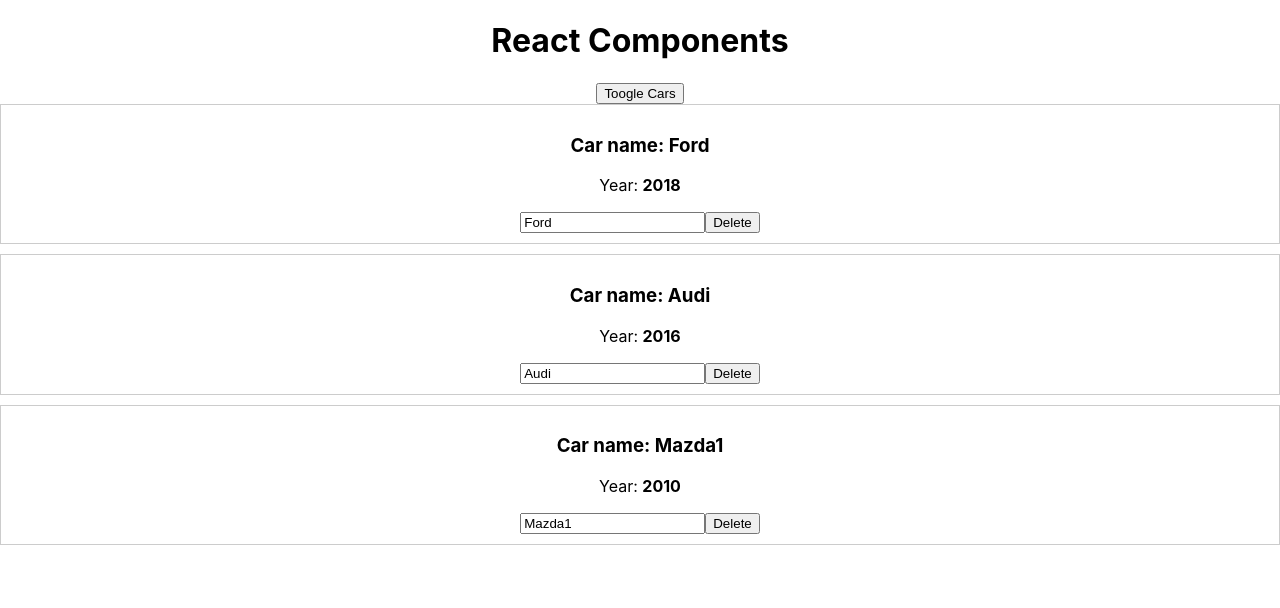
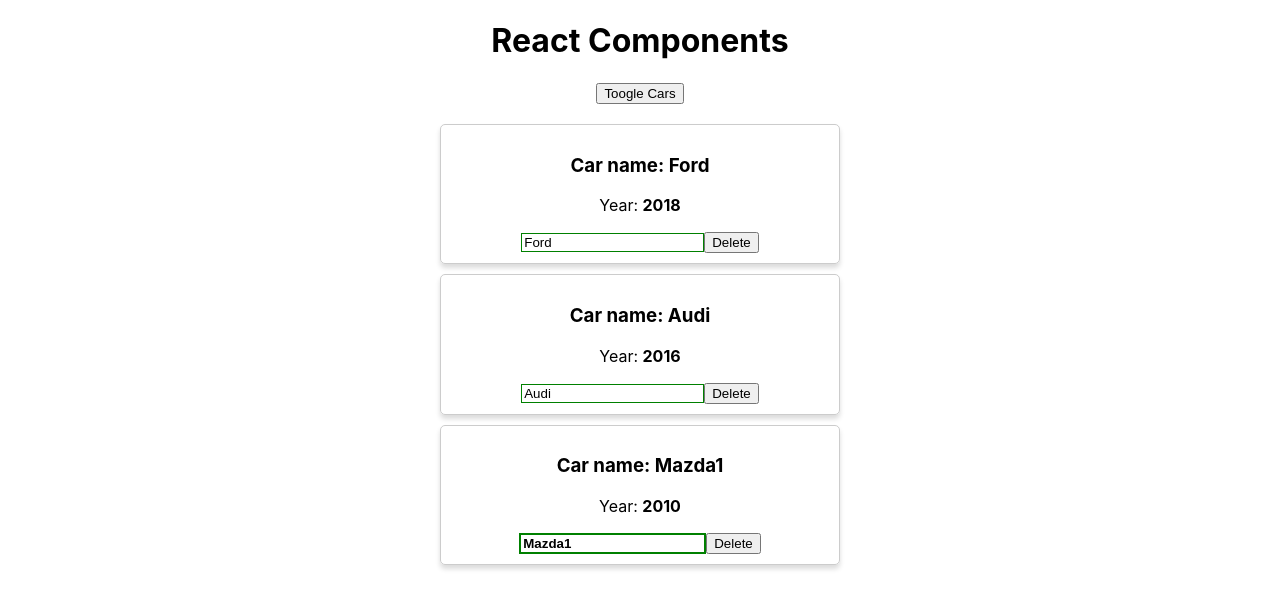
Before and after one commit to logshoy/reactjs, a React (Create React App) app in the folder reacttest/: page / in a window 1280 px wide. Both pictures are taken after a click on the button "Toogle Cars". Shown: the top 608 px of the page. Built offline with nearby package versions, Linux system fonts and the light colour scheme.

Commit message:
Save before ejecting

```diff
--- a/reacttest/package.json
+++ b/reacttest/package.json
@@ -6,6 +6,7 @@
     "@testing-library/jest-dom": "^4.2.4",
     "@testing-library/react": "^9.5.0",
     "@testing-library/user-event": "^7.2.1",
+    "radium": "^0.26.0",
     "react": "^16.13.1",
     "react-dom": "^16.13.1",
     "react-scripts": "3.4.1"
--- a/reacttest/src/App.js
+++ b/reacttest/src/App.js
@@ -65,8 +65,13 @@
       <button
       onClick={this.toogleCarsHandler}
       >Toogle Cars</button>
-
-    { cars }
+    <div style={{
+      width: 400,
+      margin: 'auto',
+      paddingTop: '20px'
+    }}>
+      { cars }
+    </div>
 
 
     </div>
--- /dev/null
+++ b/reacttest/src/Car/Car.css
@@ -0,0 +1,31 @@
+.Car {
+    border: 1px solid #ccc;
+    margin-bottom: 10px;
+    display: block;
+    padding: 10px;
+    box-shadow: 0 4px 5px 0 rgba(0, 0, 0, .14);
+    border-radius: 5px;
+    transition: border, box-shadow .3s;
+}
+
+.input {
+
+}
+
+.input:active,
+.input:focus {
+    outline: none;
+}
+
+input.green {
+    border: 1px solid green;
+}
+
+input.red {
+    border: 1px solid red;
+}
+
+input.bold {
+    border: 2px solid green;
+    font-weight: bold;
+}
--- a/reacttest/src/Car/Car.js
+++ b/reacttest/src/Car/Car.js
@@ -1,15 +1,41 @@
 import React from 'react'
+import Radium from 'radium'
+import './Car.css'
 
-export default props => (
-    <div style={{
+const Car = props => {
+    const inputClasses = ['input']
+
+    if (props.name !=='') {
+        inputClasses.push('green')
+    } else {
+        inputClasses.push('red')
+    }
+
+    if (props.name.length > 4) inputClasses.push('bold')
+
+    const style = {
         border: '1px solid #ccc',
-        marginBottom: '10px',
-        display: "block",
-        padding: "10px"
-    }}>
-        <h3>Car name: {props.name}</h3>
-        <p>Year: <strong>{props.year}</strong></p>
-        <input type="text" onChange={props.onChangeName} value={props.name }/>
-        <button onClick={props.onDelete}>Delete</button>
-    </div>
-)
+        boxShadow: ' 0 4px 5px 0 rgba(0, 0, 0, .14)',
+        ':hover': {
+            border: '1px solid #aaa',
+            boxShadow: '0 4px 15px 0 rgba(0, 0, 0, .25)',
+            cursor: 'pointer'
+        }
+    }
+
+    return (
+        <div className="Car" style = {style}>
+            <h3>Car name: {props.name}</h3>
+            <p>Year: <strong>{props.year}</strong></p>
+            <input
+            type="text"
+            onChange={props.onChangeName}
+            value={props.name }
+            className={inputClasses.join(' ')}
+            />
+            <button onClick={props.onDelete}>Delete</button>
+        </div>
+    )
+}
+
+export default Radium(Car)
```
Also changed, not shown: 1 other file (tests, documents, lock files or other folders).
